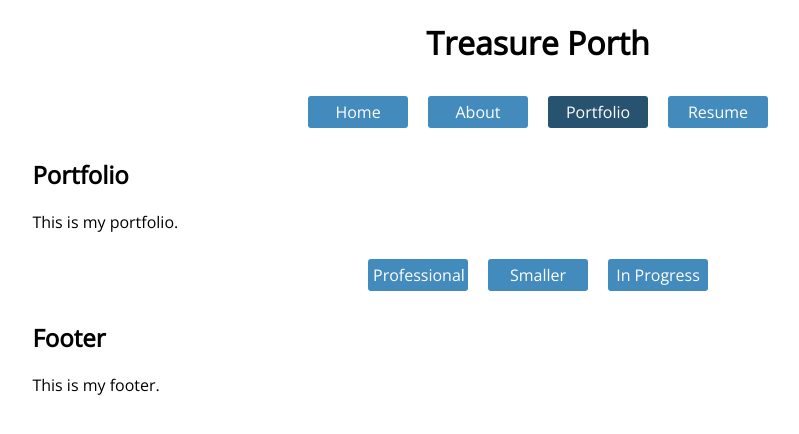
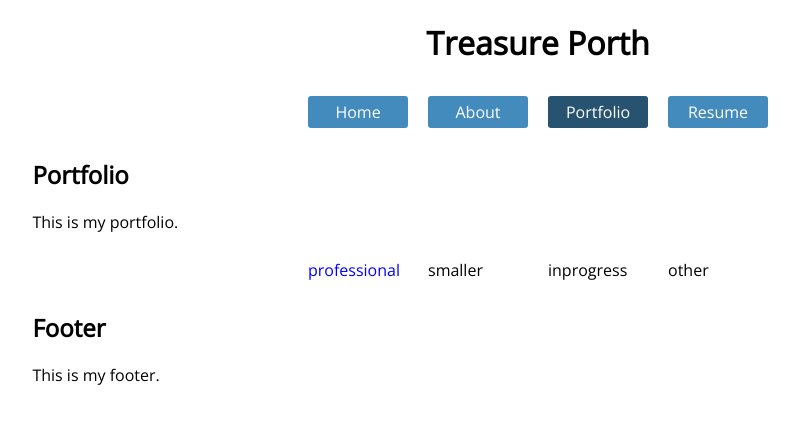
Before and after one commit to trezp/portfolioV3, a React (Create React App) app: page /portfolio in a window 1280 px wide. Shown: the top 434 px of the page, without its empty margins (102-901 px from the left). Built offline with nearby package versions, Linux system fonts and the light colour scheme.

Commit message:
Basic scaffolding, refactored portfolio section

```diff
--- a/src/Portfolio.js
+++ b/src/Portfolio.js
@@ -1,28 +1,65 @@
 import React from 'react';
 import { Link, BrowserRouter, Route } from 'react-router-dom';
+import PropTypes from 'prop-types';
 
-const Portfolio = () =>(
+
+function SelectOption(props){
+	const sectionOptions = ['professional', 'smaller', 'inprogress', 'other']
+
+	return (
+		<nav className="main-nav">
+			<ul>
+		 	{sectionOptions.map(function(option){
+			 		return (
+			 			<li
+			 				style={option===props.selectedOption ? {color: 'blue'} : null}
+			 				key={option}
+			 				onClick={props.onSelect.bind(null, option)}>
+			 				{option}
+			 			</li>
+			 		)
+		 		})}
+			</ul>
+		</nav>
+	)
+}
+
+SelectOption.propTypes = {
+	selectedOption: PropTypes.string.isRequired,
+	onSelect: PropTypes.func.isRequired
+}
+
+class Portfolio extends React.Component {
+	constructor(props){
+		super(props);
+		this.state = {
+			selectedOption : "professional"
+		};
+		this.updateSection = this.updateSection.bind(this);
+	}
+
+	updateSection(option){
+		this.setState(function(){
+			return {
+				selectedOption: option
+			}
+		});
+	}
+	render(){
+
+		return (
  			<BrowserRouter>
 				<div>
 					<h2>Portfolio</h2>
 					<p>This is my portfolio.</p>
-			 <nav className="main-nav">
-				 <ul>
-				  	<li><Link to='/portfolio/professional'>Professional</Link></li>
-				  	<li><Link to='/portfolio/smaller'>Smaller</Link></li>
-				    <li><Link to='/portfolio/inprogress'>In Progress</Link></li>
-				 </ul>
-				 <Route
-				    	path="/portfolio/:section"
-				    	component={Section}/>
-    		</nav>
+					<SelectOption
+						selectedOption={this.state.selectedOption}
+						onSelect={this.updateSection}/>
 				</div>
 			</BrowserRouter>
 		)
 
-const Section = ({ match }) => (
-  <div>
-    <h3>{match.params.section}</h3>
-  </div>
-)
+	}
+}
+
 export default Portfolio;
```
Also changed, not shown: src/Photos.js (deleted, +0 -43 lines), 1 other file (tests, documents, lock files or other folders). Lines whose indentation alone changed are shown as unchanged.
